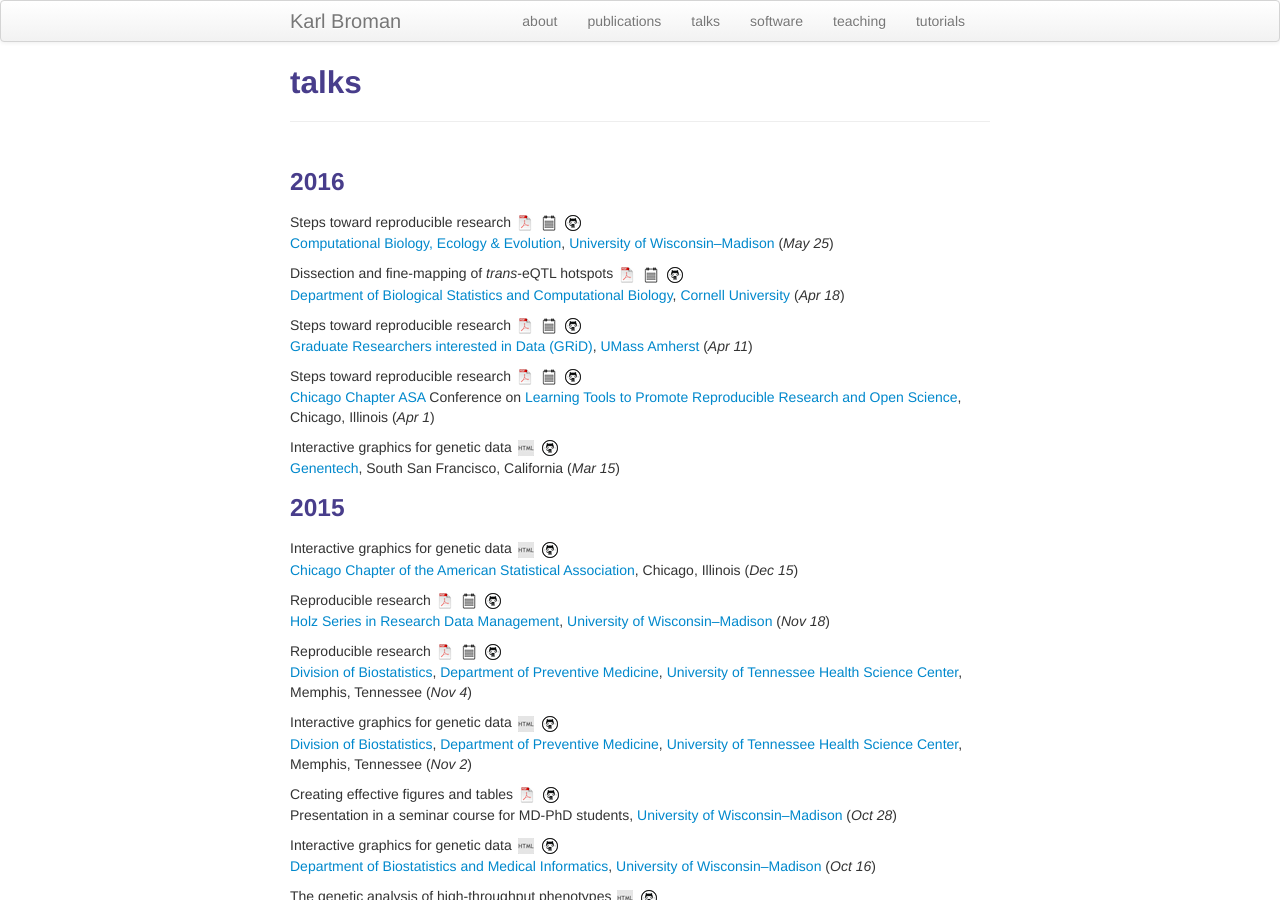
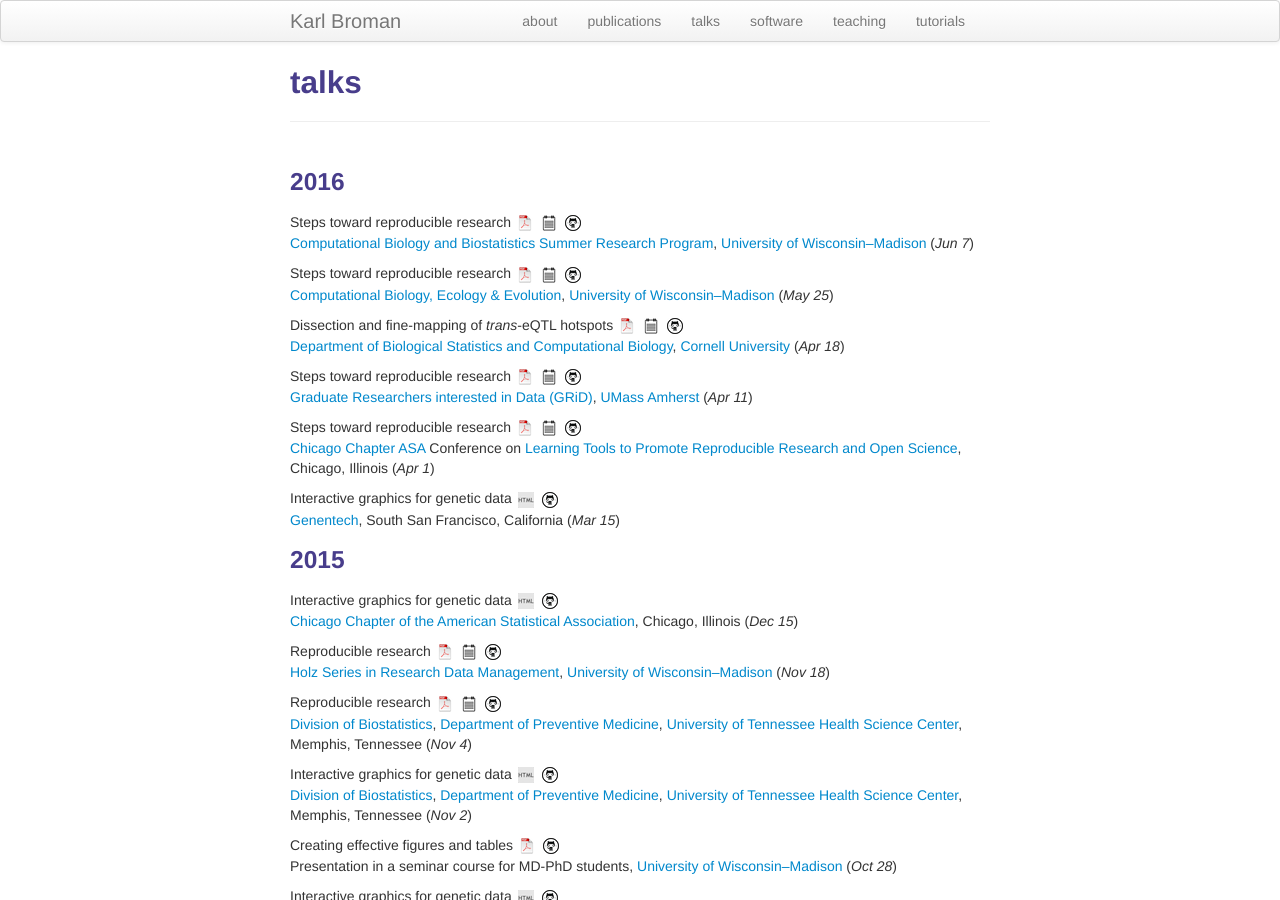
Before and after one commit to kbroman/kbroman.github.io, a Jekyll site: the page built from pages/talks.md, in a window 1280 px wide and 900 px high. Built offline with Jekyll 4.4.1, drawn with Linux system fonts in a browser that asks for light colours.

Commit message:
pages/talks: Add CBB talk

```diff
--- a/pages/talks.md
+++ b/pages/talks.md
@@ -7,6 +7,13 @@
 
 
 ###  2016
+
+Steps toward reproducible research
+[![pdf](icons16/pdf-icon.png)](https://www.biostat.wisc.edu/~kbroman/presentations/repro_research_CBB2016.pdf)
+[![pdf w/notes](icons16/notes-icon.png)](https://www.biostat.wisc.edu/~kbroman/presentations/repro_research_CBB2016_withnotes.pdf)
+[![github](icons16/github-icon.png)](https://github.com/kbroman/Talk_ReproRes)<br/>
+[Computational Biology and Biostatistics Summer Research Program](https://www.biostat.wisc.edu/content/computational-biology-and-biostatistics-summer-research-program-cbb),
+[University of Wisconsin&ndash;Madison](http://www.wisc.edu) (_Jun 7_)
 
 Steps toward reproducible research
 [![pdf](icons16/pdf-icon.png)](https://www.biostat.wisc.edu/~kbroman/presentations/repro_research_ComBEE2016.pdf)
```
